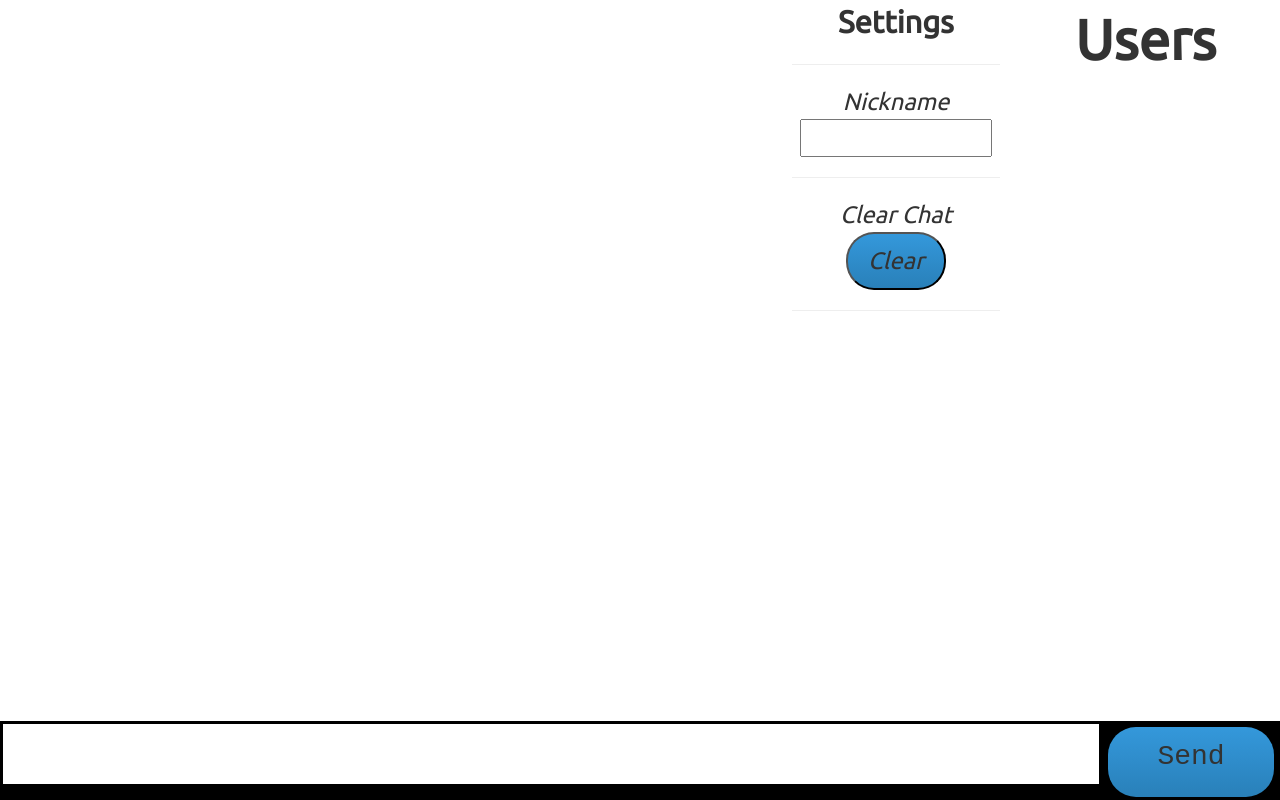
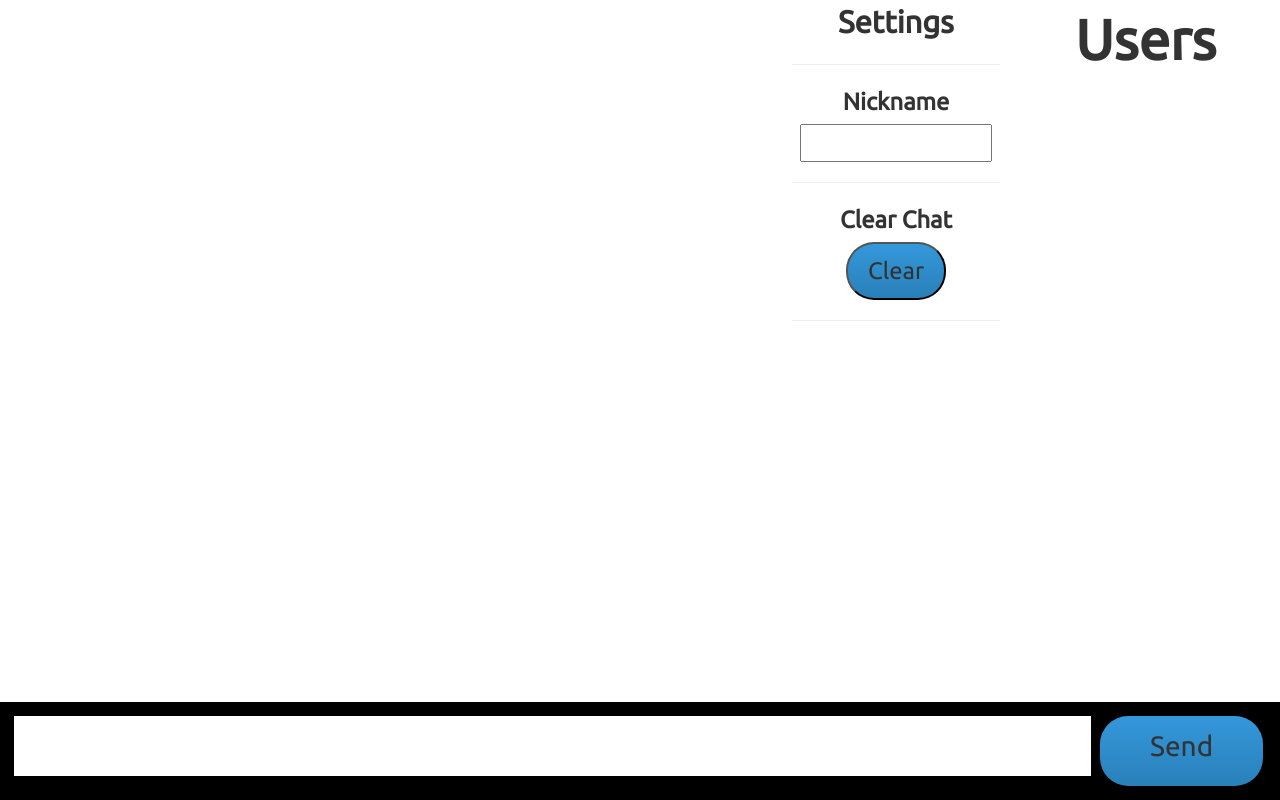
Before and after one commit to Sheerforce/LANCe, a website: page public/index.html in a window 1280 px wide. Drawn offline with Linux system fonts and the light colour scheme; no server answers.

Commit message:
Enhance UI

```diff
--- a/index.js
+++ b/index.js
@@ -27,7 +27,7 @@ io.on('connection', function (socket) {
 
 	socket.on('message', function (content) {
 		console.log(content);
-		io.emit('message', { time: formatTime(), sender: content.sender, msg: content.msg, nick: content.nick });
+		io.emit('message', { time: formatTime(), uuid: content.uuid, msg: content.msg, nick: content.nick });
 	});
 	socket.on('disconnect', function (content) {
 		clients.splice(clients.indexOf(socket), 1);
--- a/package.json
+++ b/package.json
@@ -2,7 +2,7 @@
   "name": "LANCe",
   "version": "0.0.0",
   "description": "A Local Area Network Chat application",
-  "author": "Sheerforce https://github.com/sheerforce",
+  "author": "Sheerforce - https://github.com/sheerforce",
   "dependencies": {
     "express": "4.10.2",
     "socket.io": "1.2.0",
--- a/public/css/style.css
+++ b/public/css/style.css
@@ -1,15 +1,12 @@
 * { margin: 0; padding: 0; box-sizing: border-box; font-family: 'Ubuntu'; }
-body { font: 13px Helvetica, Arial; }
-form { background: #000; padding: 3px; position: fixed; bottom: 0; width: 100%; }
+form { background: #000; padding: 1em; margin: 0; position: fixed; bottom: 0; width: 100%; }
 form input { border: 0; font-size: 2em; padding: 10px; width: 86%; margin-right: 0.5%; }
-form button { width: 13%; border: none; padding: 10px; }
-form button p { font-family: monospace; font-size: 2em; }
+form button { width: 13%; border: none; padding: 10px; font-size: 2em; }
 #messages { list-style-type: none; margin: 0; padding: 0; width: 60%; display: inline-block; font-size: 1.7em; padding-bottom: 10%; }
 #messages li { padding: 5px 10px; word-wrap: break-word; }
 #messages li:nth-child(odd) { background: #eee; }
-#sidebar { position: fixed; list-style-type: none; margin: 0; padding: 0; width: 20%; display: inline-block; font-size: 1.7em; padding-bottom: 5%; }
-#sidebar .important { text-align: center; font-weight: bold; font-size: 1.3em; }
-#sidebar .setting { text-align: center; font-style: italic; }
+#sidebar { position: fixed; list-style-type: none; margin: 0; padding: 0; width: 20%; display: inline-block; font-size: 1.7em; padding-bottom: 5%; text-align: center; }
+#sidebar .important { font-weight: bold; font-size: 1.3em; }
 #nick { width: 75%; }
 #users { font-size: 2em; width: 19%; display: inline-block; text-align: center; list-style-type: none; position: fixed; top: 0; left: 80%; }
 #users .important { font-weight: bold; font-size: 2em; }
@@ -27,9 +24,6 @@ button {
 	-webkit-border-radius: 28;
 	-moz-border-radius: 28;
 	border-radius: 28px;
-	font-family: Arial;
-	color: #ffffff;
-	font-size: 20px;
 	padding: 10px 20px 10px 20px;
 	text-decoration: none;
 }
@@ -41,5 +35,4 @@ button:hover {
 	background-image: -ms-linear-gradient(top, #3cb0fd, #3498db);
 	background-image: -o-linear-gradient(top, #3cb0fd, #3498db);
 	background-image: linear-gradient(to bottom, #3cb0fd, #3498db);
-	text-decoration: none;
 }
--- a/public/index.html
+++ b/public/index.html
@@ -1,4 +1,7 @@
 <!DOCTYPE html>
+
+<!-- By Sheerforce (https://github.com/sheerforce/LANCe) -->
+
 <html>
 	<head>
 		<title>LANCe</title>
@@ -18,19 +21,19 @@
 		<ul id="sidebar">
 			<li class="important">Settings</li>
 			<hr>
-			<li class="setting">Nickname</li>
-			<li class="setting"><input type="text" id="nick" autocomplete="off"></input></li>
+			<li><label for="nick">Nickname</label></li>
+			<li><input type="text" tabindex="-1" id="nick" autocomplete="off"></input></li>
 			<hr>
-			<li class="setting">Clear Chat</li>
-			<li class="setting"><button id="clear">Clear</button></li>
+			<li><label for="clear">Clear Chat</label></li>
+			<li><button id="clear" tabindex="-1">Clear</button></li>
 			<hr>
 		</ul>
 		<ul id="users">
 			<li class="important">Users</li>
 		</ul>
 		<form action="">
-			<input type="text" id="msgBar" autocomplete="off"></input>
-			<button id="send"><p>Send</p></button>
+			<input type="text" tabindex="1" id="msgBar" autocomplete="off"></input>
+			<button id="send" tabindex="-1"><p>Send</p></button>
 		</form>
 	</body>
 </html>
--- a/public/js/main.js
+++ b/public/js/main.js
@@ -30,23 +30,30 @@ $(function(){
 	// Handle key events
 	$(window).keydown(function (e) {
 		// Handle up/down chat history
-		if(e.keyCode == 38 && $('#msgBar').is(':focus') && chIndex >= 0){
+		if (e.keyCode == 38 && $('#msgBar').is(':focus') && chIndex >= 0){
 			chIndex--;
 			$('#msgBar').val(chatHistory[chIndex]);
 		}
-		else if(e.keyCode == 40 && $('#msgBar').is(':focus') && chIndex < chatHistory.length){
+		else if (e.keyCode == 40 && $('#msgBar').is(':focus') && chIndex < chatHistory.length){
 			chIndex++;
 			$('#msgBar').val(chatHistory[chIndex]);
 		}
+	    if ((e.which == 9) || (e.keyCode == 9)) {
+	    	$('#msgBar').focus();
+	    	return false;
+	    }
 	});
 
 	// Handle received message
 	socket.on('message', function (content){
-		var from = content.nick || content.sender;
+		var from = content.nick || content.uuid;
 		if (from != UUID && from != $('#nick').val()) {
+			// Play sound
 			ding.play();
 		}
+		// Append new message
 		$('#messages').append('<li' + (from == UUID || from == $('#nick').val() ? ' class="you"' : '') + '>'  + content.time + ' ' + from + ' : ' + content.msg + '</li>');
+		// Scroll to the newest message
 		scrollToBottom();
 	});
 
@@ -68,9 +75,9 @@ $(function(){
 	});
 
 	$('form').submit(function(){
-		if ($('#msgBar').val().match(/^.{1,1000}$/)) {
+		if (!$('#msgBar').val().match(/$^/)) {
 			socket.emit('message', {
-				sender: UUID,
+				uuid: UUID,
 				msg: $('#msgBar').val(),
 				nick: $('#nick').val()
 			});
@@ -90,6 +97,7 @@ $(function(){
 			});
 		})
 		.focusout(function(){
+			$('#nick').val($('#nick').val().substring(0, 20));
 			socket.emit('userinfo', {
 				uuid: UUID, nick: $('#nick').val()
 			});
```
